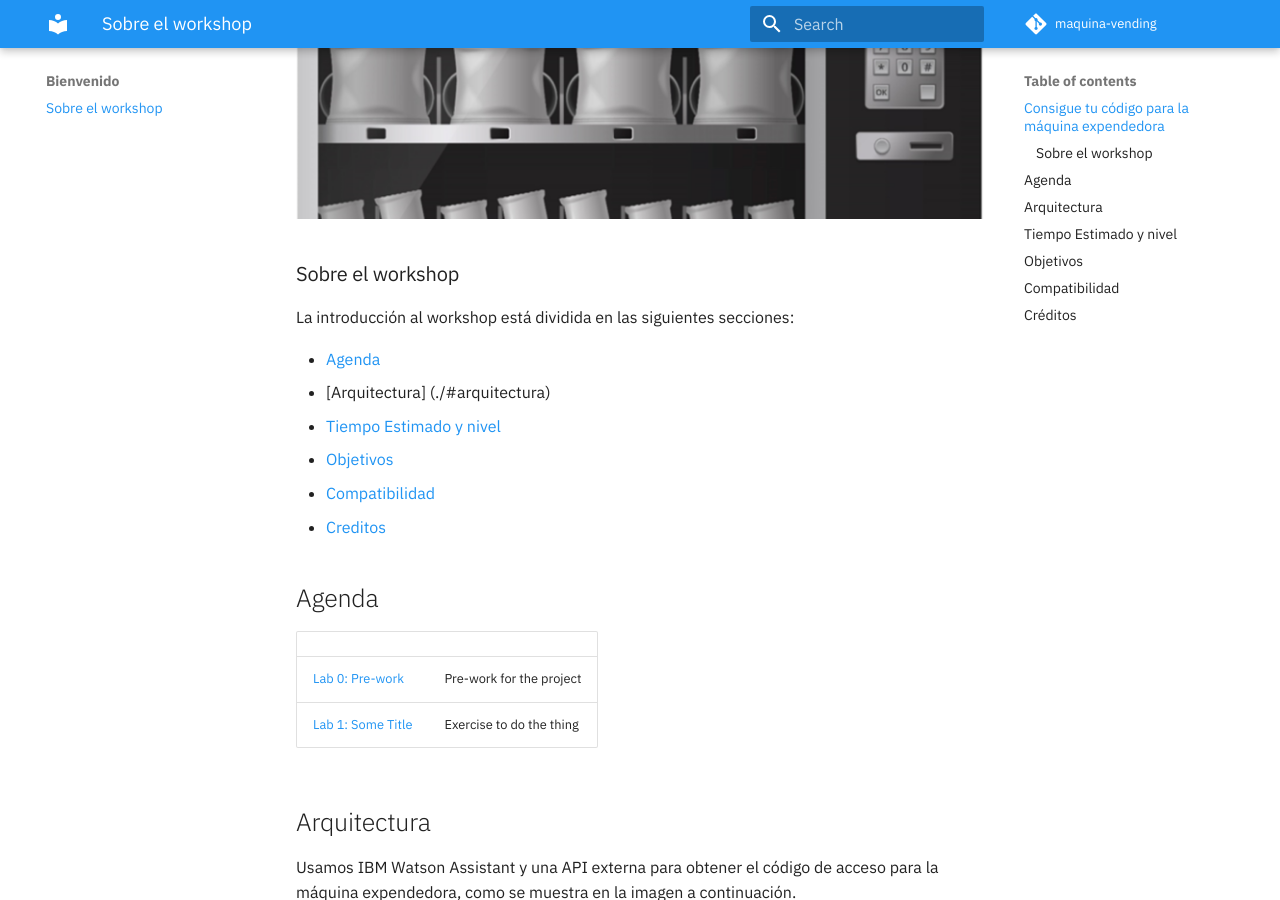
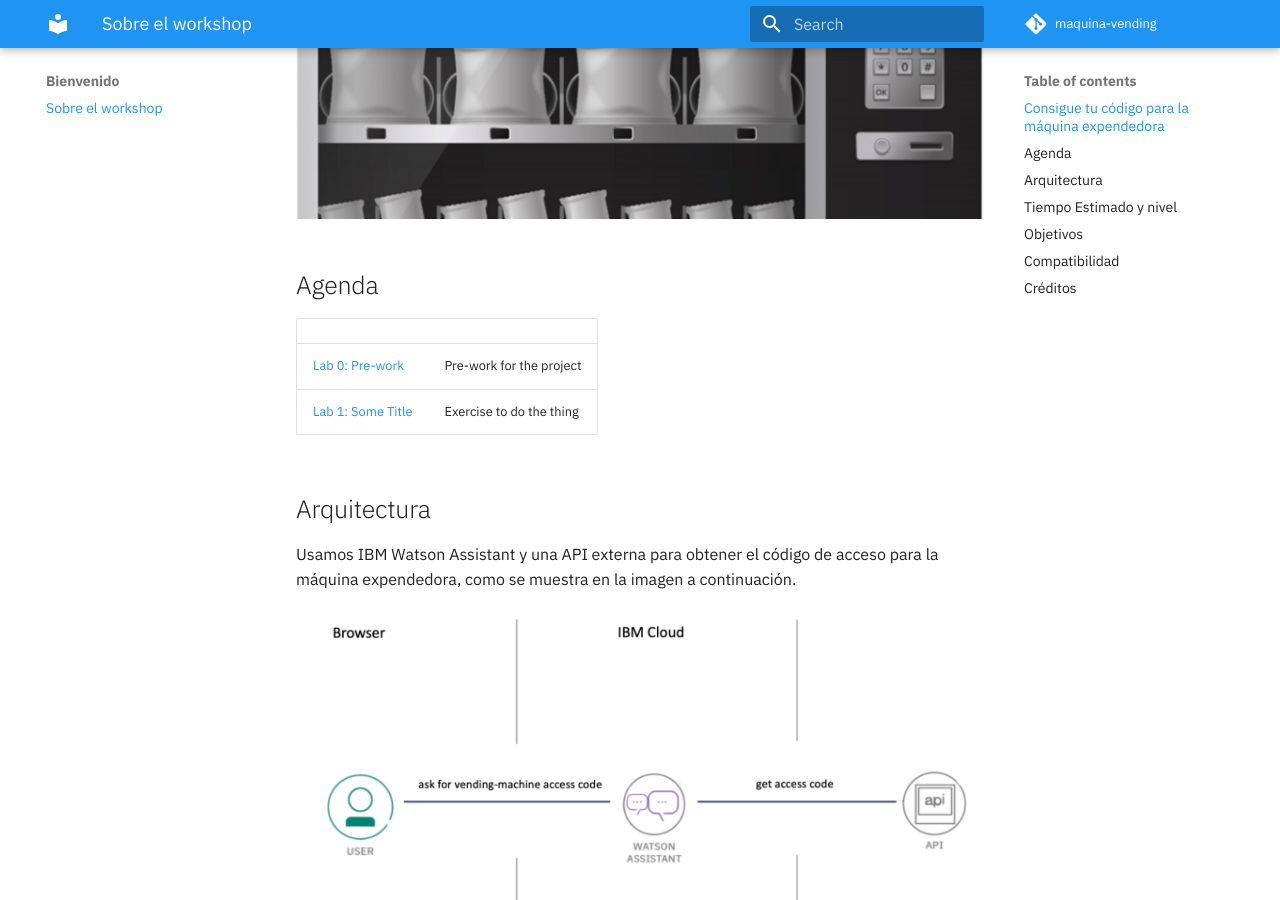
Before and after one commit to IBM/maquina-vending, an MkDocs documentation site: the page built from docs/README.md, in a window 1280 px wide and 900 px high, scrolled down 811 px. Built offline with MkDocs 1.6.1 and Material for MkDocs 9.7.7, drawn with Linux system fonts in a browser that asks for light colours; comment, search, counter and statistics services are not loaded.

```diff
--- a/docs/README.md
+++ b/docs/README.md
@@ -7,18 +7,7 @@ En este workshop se muestran las instrucciones necesarias para utilizar IBM Wats
 
 ![Maquina](images/maquina.png)
 
-### Sobre el workshop
 
-La introducción al workshop está dividida en las siguientes secciones:
-
-* [Agenda](./#agenda)
-* [Arquitectura] (./#arquitectura)
-* [Tiempo Estimado y nivel](./#tiempo)
-* [Objetivos](./#objetivos)
-* [Compatibilidad](./#compatibility)
-* [Creditos](./#credits)
-
-<a name="agenda"></a>
 ## Agenda
 
 |  |  |
@@ -26,20 +15,18 @@ La introducción al workshop está dividida en las siguientes secciones:
 | [Lab 0: Pre-work](pre-work/README.md) | Pre-work for the project |
 | [Lab 1: Some Title](lab-1/README.md) | Exercise to do the thing |
 
-<a name="arquitectura"></a>
+
 ## Arquitectura
 
 Usamos IBM Watson Assistant y una API externa para obtener el código de acceso para la máquina expendedora, como se muestra en la imagen a continuación.
 
 ![Arquitectura](images/arquitectura.png)
 
-
-<a name="tiempo"></a>
 ## Tiempo Estimado y nivel
 
 Este workshop te llevará unos 30-40' y no necesitas conocimientos previos, sólo ganas de conocer y divertirte!
 
-<a name="objetivos"></a>
+
 ## Objetivos
 
 Después de completar este workshop, serás capaz de:
@@ -49,14 +36,12 @@ Después de completar este workshop, serás capaz de:
 * [Utilizar el chat-bot para obtener tu código de acceso a la máquina expendedora]()
 
 
-<a name="compatibility"></a>
 ## Compatibilidad
 
 Estas instrucciones se han probado en la siguiente plataforma:
 
 * **IBM Watson Assistant Service (Lite)** en IBM Cloud
 
-<a name="credits"></a>
 ## Créditos
 
 * [Luis Reyes Oliva]()
--- a/mkdocs.yml
+++ b/mkdocs.yml
@@ -17,7 +17,7 @@ nav:
     - Lab 0. Pre-work: pre-work/README.md
     - Lab 1. Crea una instacia del servicio Watson Assitant: lab-1/README.md
     - Lab 2. Importa el dialog-skill: lab-2/README.md
-    - Lab 3. Configura el diálogo para: lab-3/README.md
+    - Lab 3. Configura el diálogo para que el asistente funcione correctamente: lab-3/README.md
     - Lab 4. Inicia el chatbot y obtén tu código para la máquina expendedora: lab-4/README.md
   - References:
     - Additional Resources: resources/RESOURCES.md
```
